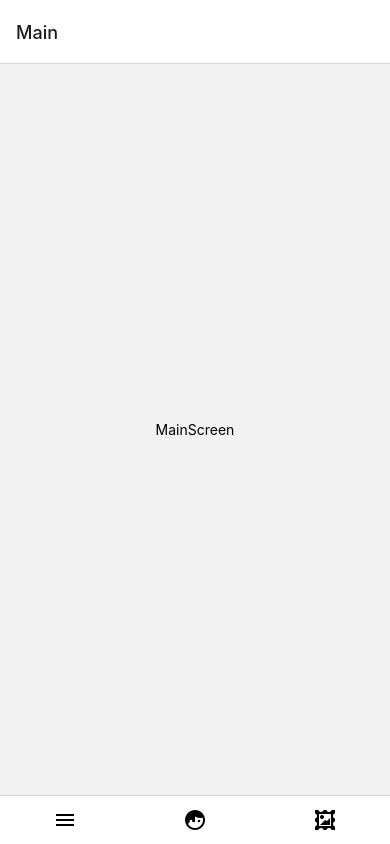
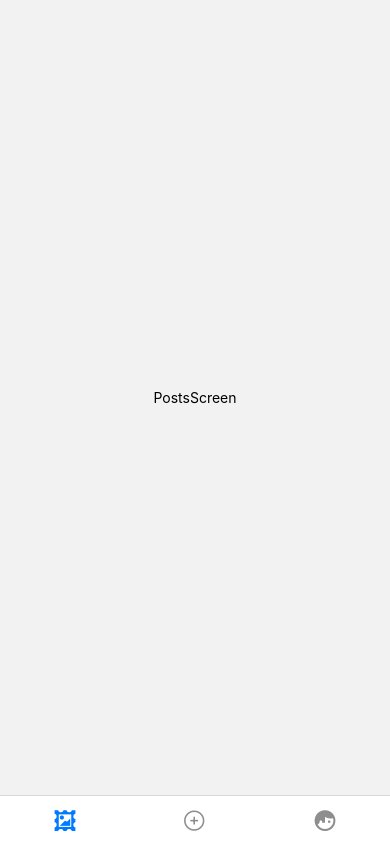
Before and after one commit to chetkiy777/ReactNativeImageNote, a React Native app: screen / in a window 390 px wide. Built offline with nearby package versions, Linux system fonts and the light colour scheme.

Commit message:
add camera, and createScreen , take and send photo

```diff
--- /dev/null
+++ b/TabScreens/Create/CreateScreen.js
@@ -0,0 +1,99 @@
+import {View, Text, StyleSheet, TouchableOpacity, Image} from 'react-native';
+import {Camera} from 'expo-camera';
+import { useState } from 'react';
+
+const CreateScreen = ({navigation}) => {
+
+    const [camera, setCamera] = useState(null);
+    const [photo, setPhoto] = useState('');
+
+    const takePhoto = async () => {
+
+        let photo = await camera.takePictureAsync();
+        setPhoto(photo.uri)
+    }
+
+    const sendPhoto = () => {
+
+        navigation.navigate('Posts', {photo})
+    }
+
+    return (
+        <View style={styles.container}>
+            <Camera style={styles.camera} ref={setCamera}>
+
+                { photo && <View style={styles.takePhotoContainer}>
+                        <Image source={{uri: photo}} style={{height: 200, width: 200}} />
+                    </View>
+                }
+
+                <TouchableOpacity style={styles.snapButton} onPress={takePhoto}>
+                    <Text style={styles.snapText}>SNAP</Text>
+                </TouchableOpacity>
+            </Camera>
+            { photo && <View>
+                    <TouchableOpacity style={styles.sendBtn} onPress={sendPhoto}>
+                        <Text style={styles.sendText}>SEND</Text>
+                    </TouchableOpacity>
+                </View>
+            }
+
+        </View>
+    )
+}
+
+
+const styles = StyleSheet.create({
+    container: {
+        flex: 1,
+    },
+    camera: {
+        height: '70%',
+        marginHorizontal: 2,
+        marginTop: 40,
+        borderRadius: 10,
+        alignItems: 'center',
+        justifyContent: 'flex-end'
+    },
+    snapButton: {
+        color: '#fff',
+        borderWidth: 1,
+        borderRadius: 50,
+        borderColor: '#fff',
+        height: 70,
+        width: 70,
+        alignItems: 'center',
+        justifyContent: 'center',
+        marginBottom: 20
+    },
+    snapText: {
+        color: '#fff'
+    },
+    takePhotoContainer: {
+        position: 'absolute',
+        top: 30,
+        left: 10,
+        borderWidth: 1,
+        borderColor: '#fff',
+        borderRadius: 10
+    },
+    sendBtn: {
+        height: 70,
+        marginHorizontal: 20,
+        borderWidth: 2,
+        borderRadius: 5,
+        borderColor: '#000',
+        alignItems: 'center',
+        justifyContent: 'center',
+        marginTop: 70
+    },
+    sendText: {
+        fontSize: 22,
+        fontWeight: 500
+    }
+
+})
+
+
+
+export default CreateScreen;
--- a/TabScreens/Main/MainScreen.js
+++ /dev/null
@@ -1,23 +0,0 @@
-import {View, Text, StyleSheet} from 'react-native';
-
-const MainScreen = () => {
-    return (
-        <View style={styles.container}>
-            <Text>MainScreen</Text>
-        </View>
-    )
-}
-
-
-const styles = StyleSheet.create({
-    container: {
-        flex: 1,
-        alignItems: 'center',
-        justifyContent: 'center',
-    },
-
-})
-
-
-
-export default MainScreen;
--- a/package.json
+++ b/package.json
@@ -14,6 +14,7 @@
     "@react-navigation/native": "^6.1.6",
     "@react-navigation/native-stack": "^6.9.12",
     "expo": "~48.0.6",
+    "expo-camera": "^13.2.1",
     "expo-font": "^11.1.1",
     "expo-splash-screen": "~0.18.1",
     "expo-status-bar": "~1.4.4",
--- a/router.js
+++ b/router.js
@@ -1,6 +1,7 @@
 import { createNativeStackNavigator } from '@react-navigation/native-stack';
 import { createBottomTabNavigator } from '@react-navigation/bottom-tabs';
 import { MaterialCommunityIcons } from '@expo/vector-icons';
+import { Ionicons } from '@expo/vector-icons'
 
 
 const Stack = createNativeStackNavigator();
@@ -8,7 +9,7 @@ const TabStack = createBottomTabNavigator();
 
 import LoginScreen from './screens/LoginScreen';
 import RegisterScreen from './screens/RegisterScreen';
-import MainScreen from './TabScreens/Main/MainScreen';
+import CreateScreen from './TabScreens/Create/CreateScreen';
 import PostsScreen from './TabScreens/Posts/PostsScreen';
 import ProfileScreen from './TabScreens/Profile/ProfileScreen';
 
@@ -18,21 +19,25 @@ export const useRoute = (isAuth) => {
 
     if (!isAuth) {
         return <Stack.Navigator initialRouteName='Login'>
-        <Stack.Screen options={{headerShown: false}} name='Login' component={LoginScreen}/>
-        <Stack.Screen options={{headerShown: false}}  name='Register' component={RegisterScreen}/>
+            <Stack.Screen options={{headerShown: false}} name='Login' component={LoginScreen}/>
+            <Stack.Screen options={{headerShown: false}}  name='Register' component={RegisterScreen}/>
         </Stack.Navigator>
     }
 
-    return <TabStack.Navigator screenOptions={{tabBarShowLabel: false}}>
+    return <TabStack.Navigator screenOptions={{tabBarShowLabel: false, headerShown: false}}>
+
         <TabStack.Screen options={{
-            tabBarIcon: ({focused, size, color}) => <MaterialCommunityIcons name="menu" size={24} color="black" />
-        }} name='Main' component={MainScreen}/>
+            tabBarIcon: ({focused, size, color}) => <MaterialCommunityIcons name="postage-stamp" size={size} color={color} />
+        }} name='Posts' component={PostsScreen}/>
+
         <TabStack.Screen options={{
-            tabBarIcon: ({focused, size, color}) => <MaterialCommunityIcons name="face-man-profile" size={24} color="black" />
+            tabBarIcon: ({focused, size, color}) => <Ionicons name="add-circle-outline" size={size} color={color}  />
+        }} name='Create' component={CreateScreen}/>
+
+        <TabStack.Screen options={{
+            tabBarIcon: ({focused, size, color}) => <MaterialCommunityIcons name="face-man-profile" size={size} color={color} />
         }} name='Profile' component={ProfileScreen}/>
-        <TabStack.Screen options={{
-            tabBarIcon: ({focused, size, color}) => <MaterialCommunityIcons name="postage-stamp" size={24} color="black" />
-        }} name='Posts' component={PostsScreen}/>
+
     </TabStack.Navigator>
 
     }
```
Also changed, not shown: 1 other file (tests, documents, lock files or other folders).
